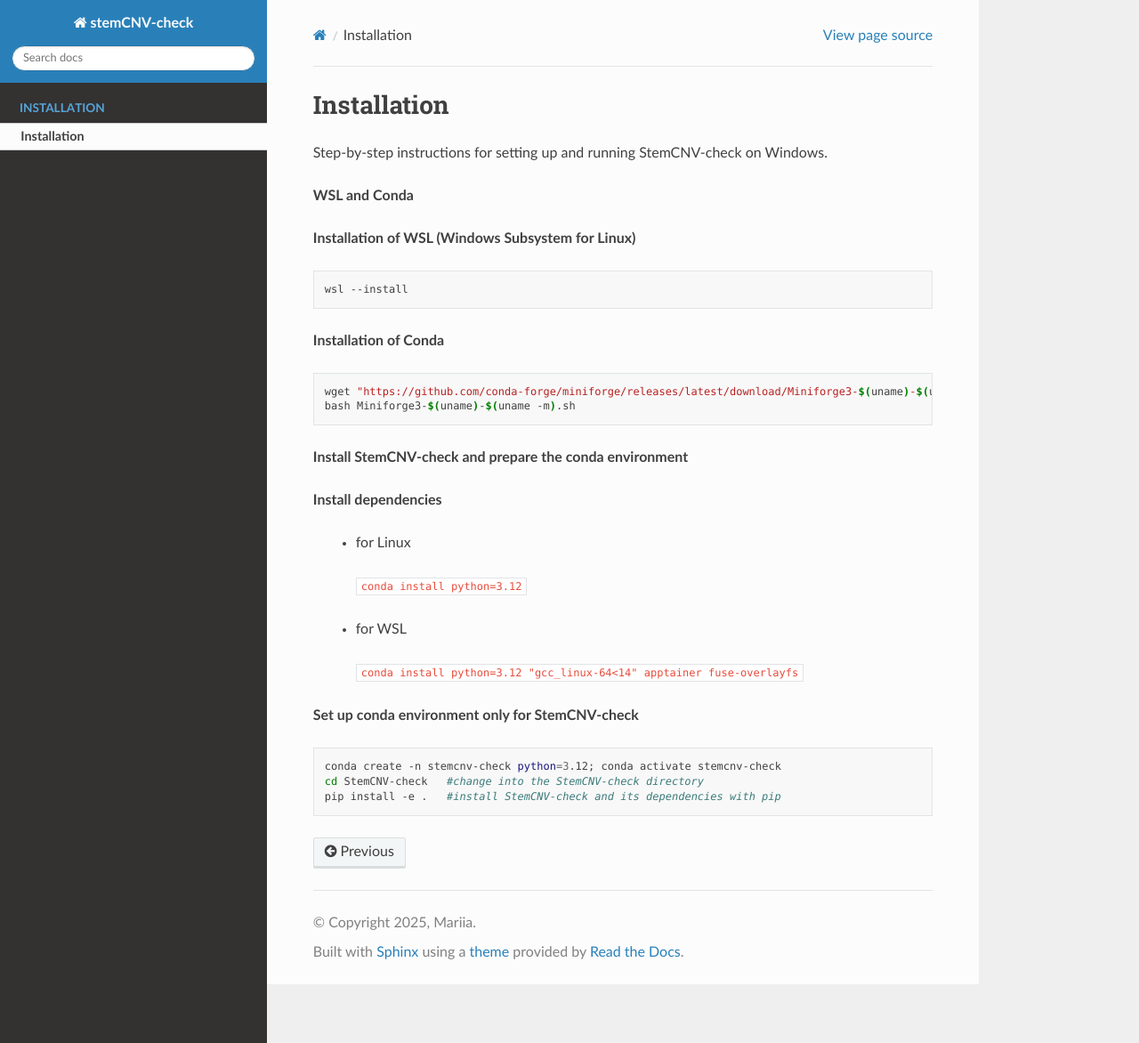
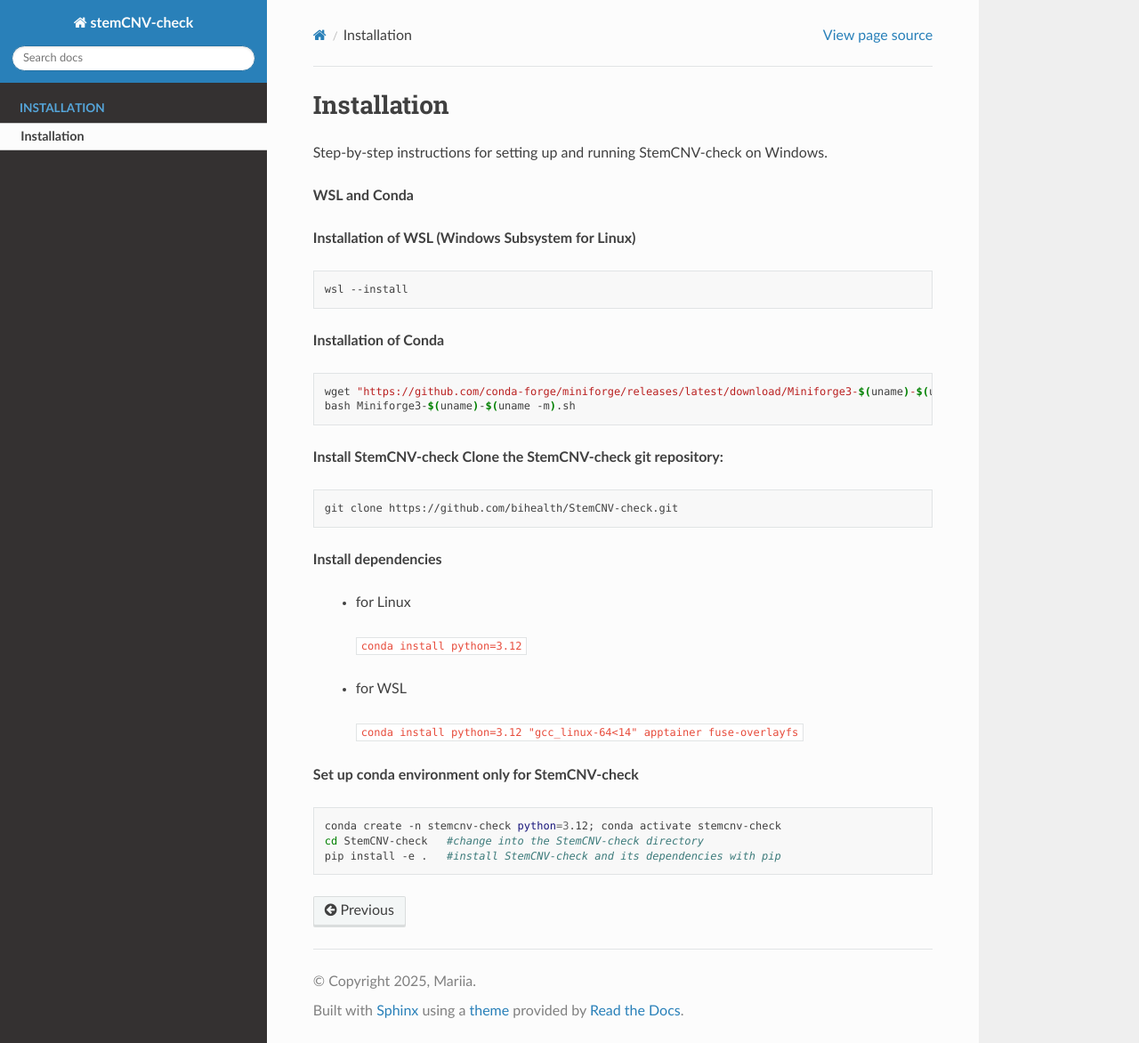
Before and after one commit to icalledmyselfmoon/stemCNV_check_Read_the_docs, a Sphinx documentation site: the page built from source/installation.rst, in a window 1280 px wide and 1172 px high. Shown: the whole window at 89% size. Built offline with Sphinx 7.4.7 and the Read the Docs theme 3.1.0, drawn with Linux system fonts in a browser that asks for light colours.

Commit message:
Update installation.rst

```diff
--- a/source/installation.rst
+++ b/source/installation.rst
@@ -18,10 +18,11 @@
     wget "https://github.com/conda-forge/miniforge/releases/latest/download/Miniforge3-$(uname)-$(uname -m).sh"
     bash Miniforge3-$(uname)-$(uname -m).sh
 
-**Install StemCNV-check and prepare the conda environment**
+**Install StemCNV-check**
+**Clone the StemCNV-check git repository:**
 
 .. code:: bash
-   #Clone the StemCNV-check git repository:
+
    git clone https://github.com/bihealth/StemCNV-check.git
 
 
```
